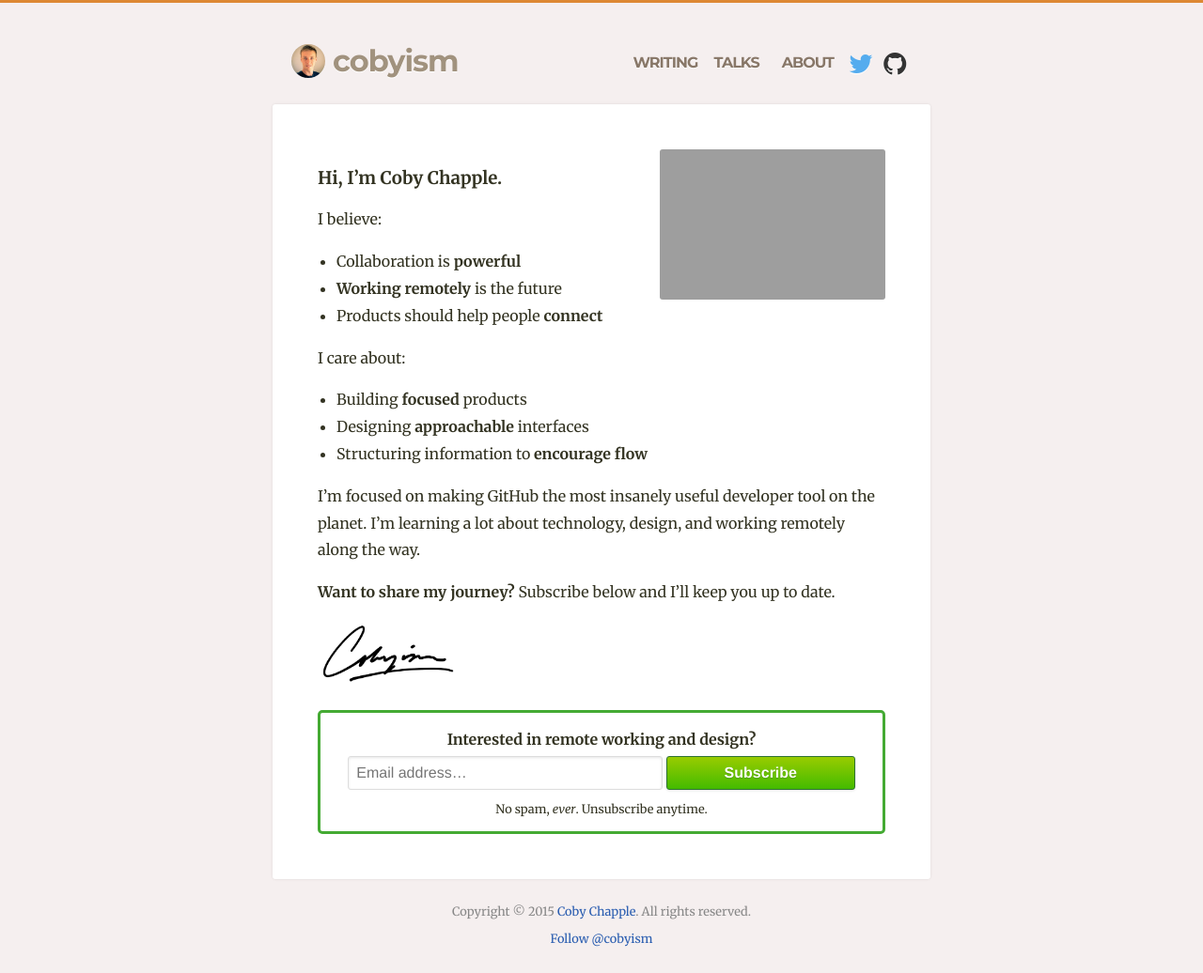
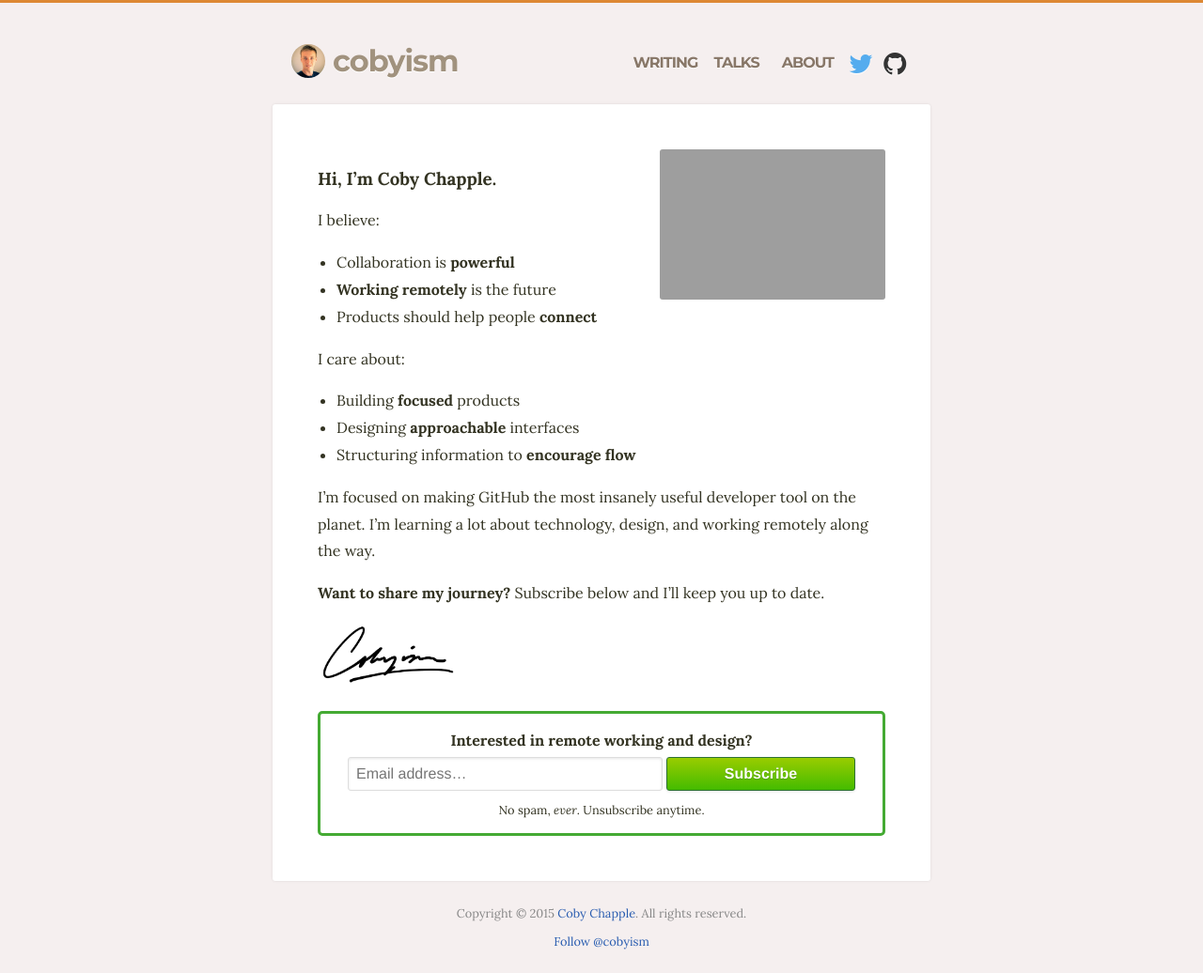
Before and after one commit to cobyism/archived-cobyism.github.io, a Jekyll site: the page built from index.md, in a window 1280 px wide. Shown: the whole page at 94% size. Built offline with Jekyll 4.4.1, drawn with Linux system fonts in a browser that asks for light colours; nearby versions of some CDN libraries; comment, search, counter and statistics services are not loaded; grey boxes are pictures that could not be loaded.

Commit message:
try switching serif font to Lora

```diff
--- a/_includes/head.html
+++ b/_includes/head.html
@@ -34,7 +34,7 @@
   <script src="//cdn.optimizely.com/js/2350390699.js"></script>
 
   <!-- Google Fonts -->
-  <link href='http://fonts.googleapis.com/css?family=Montserrat:700|Merriweather:400,300,700,900,400italic,700italic' rel='stylesheet' type='text/css'>
+  <link href='http://fonts.googleapis.com/css?family=Montserrat:700|Lora:400,700,400italic,700italic' rel='stylesheet' type='text/css'>
 
   <link rel="stylesheet" href="{{ site.baseurl }}public/css/normalize.css">
   <link rel="stylesheet" href="{{ site.baseurl }}public/css/styles.css">
--- a/public/css/styles.scss
+++ b/public/css/styles.scss
@@ -20,7 +20,7 @@
   border-top: 3px solid #d83;
   background: #F5EFEF;
   color: #332;
-  font-family: "Merriweather", Georgia, serif;
+  font-family: "Lora", Georgia, serif;
 }
 
 header {
```
